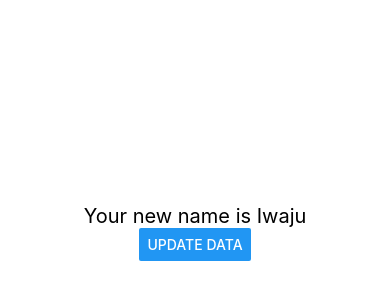
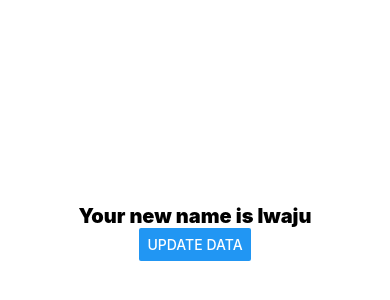
Before and after one commit to tchasinga/native-learner, a React Native app: screen / in a window 390 px wide. Shown: the part 190-490 px from the top of the page. Built offline with nearby package versions, Linux system fonts and the light colour scheme.

Commit message:
new code is design

```diff
--- a/App.js
+++ b/App.js
@@ -24,6 +24,10 @@ export default function App() {
     <View style={styles.container}>
          <Text style={styles.text}>Your new name is {myName}</Text>
          <Button title='update data' onPress={InhandlerChanges}></Button>
+
+         <View>
+            <Text></Text>
+         </View>
     </View>
   );
 }
@@ -37,6 +41,7 @@ const styles = StyleSheet.create({
   },
   text:{
    fontSize : 20,
-   fontStyle: 'normal'
+   fontStyle: 'normal',
+   fontWeight: '900'
   }
 });
```
